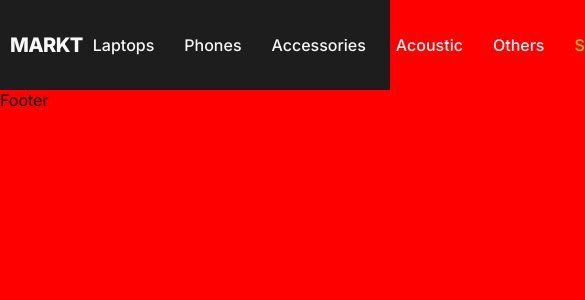
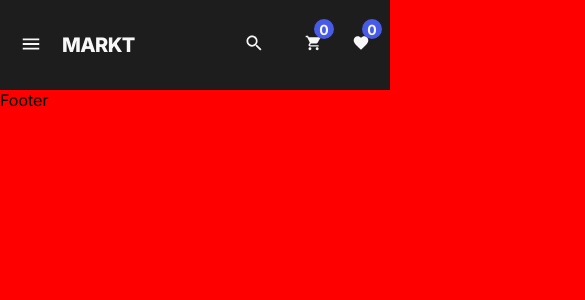
Before and after one commit to Darker689/shop-markt, a React (Vite) app: page / in a window 390 px wide. Shown: the top 300 px of the page, 585 px wide, since content can reach past the window. Built offline with nearby package versions, Linux system fonts and the light colour scheme.

Commit message:
Navbar for experiment

```diff
--- a/src/components/Navbar.jsx
+++ b/src/components/Navbar.jsx
@@ -2,7 +2,7 @@ import React, { useState } from 'react'
 // React Router Dom
 import { Link } from 'react-router-dom'
 // Import icons
-import { IoMdSearch, IoMdCart, IoMdHeart, IoIosArrowDown, IoMdClose } from 'react-icons/io'
+import { IoMdSearch, IoMdCart, IoMdHeart, IoIosArrowDown, IoMdClose, IoMdMenu } from 'react-icons/io'
 
 
 const Navbar = () => {
@@ -68,7 +68,10 @@ const Navbar = () => {
                     </div>
                 </div>
                 <div className="nav_box">
-                    <Link to={'/'} className='nav_logo'>MARKT</Link>
+                    <div className='nav_bar'>
+                        <i className='nav_i'><IoMdMenu /></i>
+                        <Link to={'/'} className='nav_logo'>MARKT</Link>
+                    </div>
                     <div className="nav_links">
                         <Link to={'/'} className='nav_link'>Laptops</Link>
                         <Link to={'/'} className='nav_link'>Phones</Link>
@@ -131,9 +134,9 @@ const Navbar = () => {
                                 }
                             </div>
                         </div>
-                        <div className="nav_sing_in">
+                        <Link to={'/'} className="nav_sign_in">
                             Log in
-                        </div>
+                        </Link>
                     </div>
                 </div>
             </div>
--- a/src/index.css
+++ b/src/index.css
@@ -17,7 +17,7 @@ body {
   width: 100%;
   max-width: 1350px;
   margin: auto;
-  padding: 0 10px;
+  padding: 0 20px;
 }
 
 a {
@@ -145,6 +145,7 @@ nav {
 }
 
 .search_input input {
+  width: inherit;
   flex: 1;
   border: none;
   outline: none;
@@ -270,10 +271,78 @@ nav {
   border-radius: 5px;
 }
 
-.nav_link:hover{
+.nav_link:hover {
   background: var(--gray);
 }
 
 .nav_link_gold {
   color: var(--gold);
 }
+
+.nav_sign_in {
+  color: var(--wht);
+}
+
+.nav_bar {
+  display: flex;
+  gap: 20px;
+}
+
+.nav_bar .nav_i {
+  font-size: 22px;
+  color: var(--wht);
+  cursor: pointer;
+  display: none;
+}
+
+@media screen and (max-width: 1150px) {
+  .search_flex .nav_logo {
+    display: none;
+  }
+
+  .search_input {
+    width: 70%;
+  }
+
+  .search_input input {
+    font-size: 14px;
+  }
+
+  .nav_links {
+    display: none;
+  }
+
+  .nav_usd_box {
+    display: none;
+  }
+
+  .nav_sign_in {
+    display: none;
+  }
+
+  .nav_bar .nav_i {
+    display: flex;
+  }
+}
+
+@media screen and (max-width: 414px) {
+  .nav_search_btn {
+    border-radius: 50%;
+    display: flex;
+    align-items: center;
+    justify-content: center;
+    padding: 0;
+    width: 40px;
+    height: 40px;
+
+  }
+
+  .nav_search_btn .nav_i {
+    margin: 0;
+    font-size: 20px;
+  }
+
+  .nav_search {
+    display: none;
+  }
+}
```
